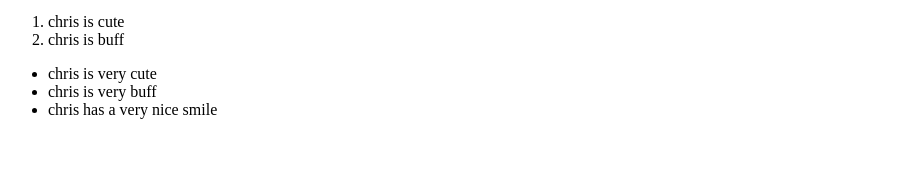
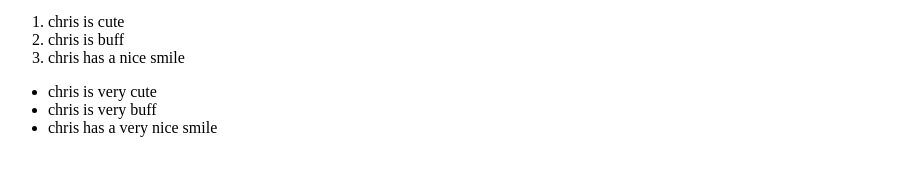
Before and after one commit to heavenlytrong/heavenlytrong.github.io, a plain HTML site: page index.html in a window 1280 px wide. Shown: the part 455-628 px from the top of the page, without its empty margins (0-914 px from the left). Drawn offline with Linux system fonts and the light colour scheme.

Commit message:
Update index.html

```diff
--- a/index.html
+++ b/index.html
@@ -12,7 +12,7 @@
   <ol>
     <li>chris is cute</li>
     <li>chris is buff</li>
-    <chris has a nice smile</li>
+    <li>chris has a nice smile</li>
   </ol>
   <ul>
     <li>chris is very cute</li>
```
